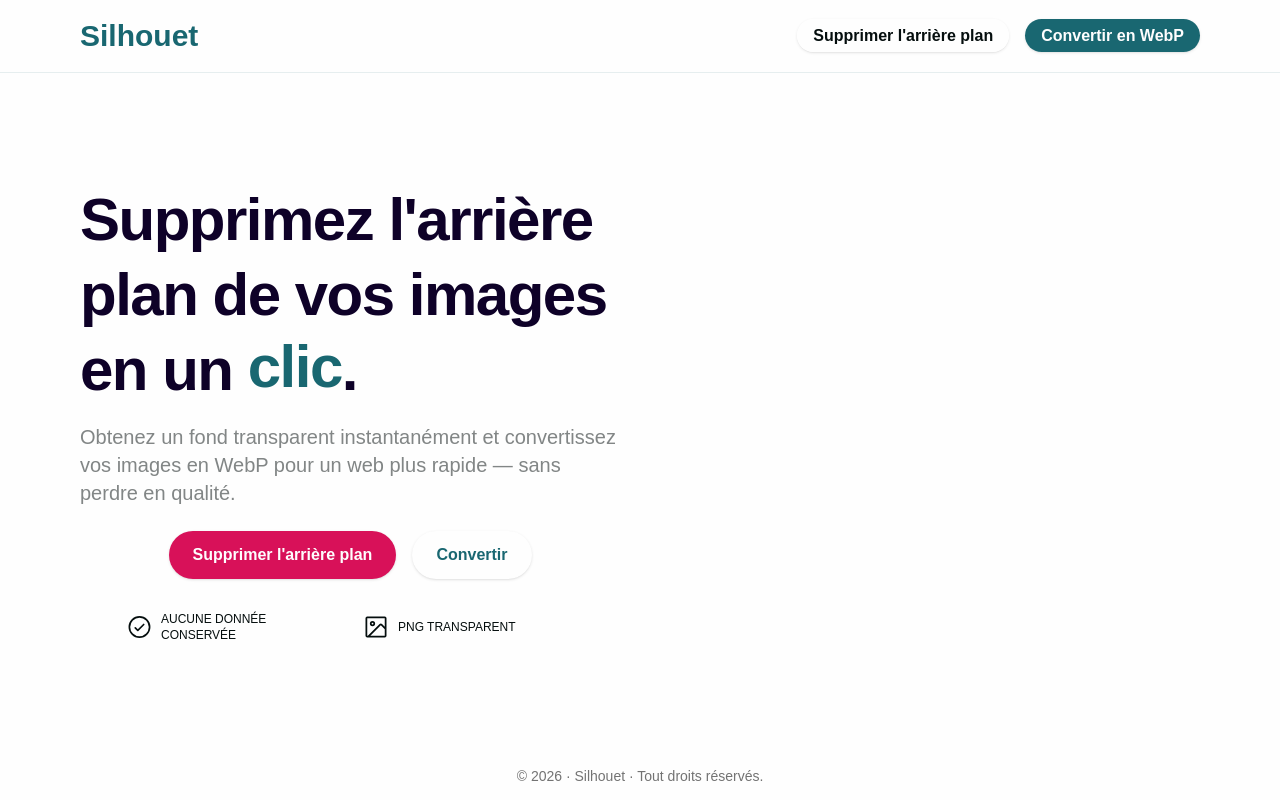
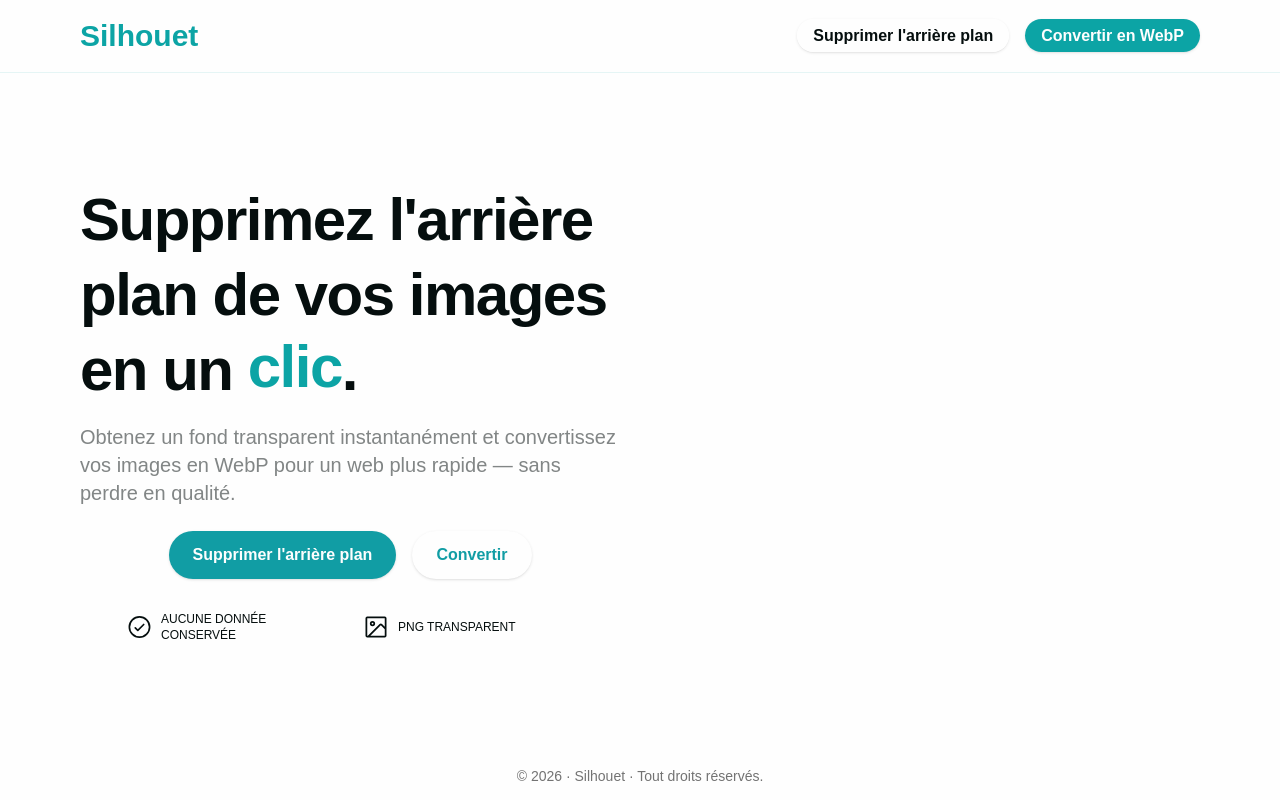
Before and after one commit to michaelgirardet/silhouet, a Next.js app: page / in a window 1280 px wide. Built offline with nearby package versions, Linux system fonts and the light colour scheme; a web font is replaced by a local one.

Commit message:
style: variables colors

```diff
--- a/src/app/components/Dropzone.tsx
+++ b/src/app/components/Dropzone.tsx
@@ -29,7 +29,7 @@ export default function Dropzone({ onFile }: { onFile: (f: File) => void }) {
         if (f) onFile(f);
       }}
       className={[
-        "text-indigo bg-indigo/5 rounded-lg font-semibold duration-300 ease-in-out",
+        "text-indigo bg-indigo/5 hover:bg-indigo/10 rounded-lg font-semibold duration-300 ease-in-out",
         "mx-auto w-full max-w-3xl",
         "min-h-[160px] sm:min-h-[190px] md:min-h-[220px]",
         "p-5 text-center sm:p-6 md:p-8",
--- a/src/app/globals.css
+++ b/src/app/globals.css
@@ -4,10 +4,9 @@
 /* biome-ignore lint/suspicious/noUnknownAtRules: Tailwind theme block */
 @theme {
   --color-black: #050e0e;
-  --color-indigo: #196771;
-  --color-mauve: #0e0128;
+  --color-indigo: #0ca4a5;
   --color-white: #fefefe;
-  --color-rose: #d81159;
+  --color-rose: #119da4;
 }
 
 body {
--- a/src/app/page.tsx
+++ b/src/app/page.tsx
@@ -31,7 +31,7 @@ export default function Home() {
           <Link href="/convert" passHref>
             <button
               type="button"
-              className="hover:bg-indigo/10 text-indigo w-[230px] cursor-pointer rounded-full border border-none bg-white px-6 py-3 font-semibold shadow-sm transition duration-300 ease-in-out sm:w-auto md:min-w-0"
+              className="hover:bg-rose/10 text-rose w-[230px] cursor-pointer rounded-full border border-none bg-white px-6 py-3 font-semibold shadow-sm transition duration-300 ease-in-out sm:w-auto md:min-w-0"
               aria-label="Convertir une image"
             >
               Convertir
```
